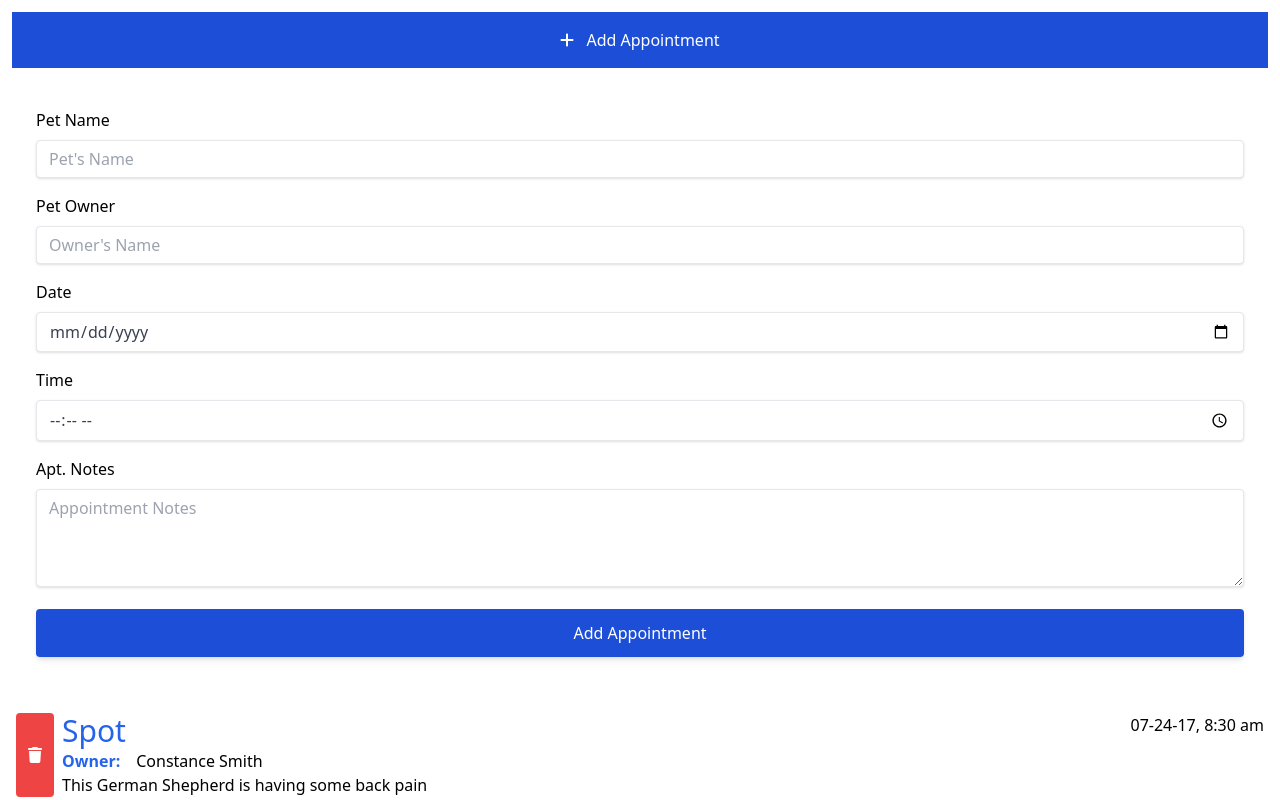
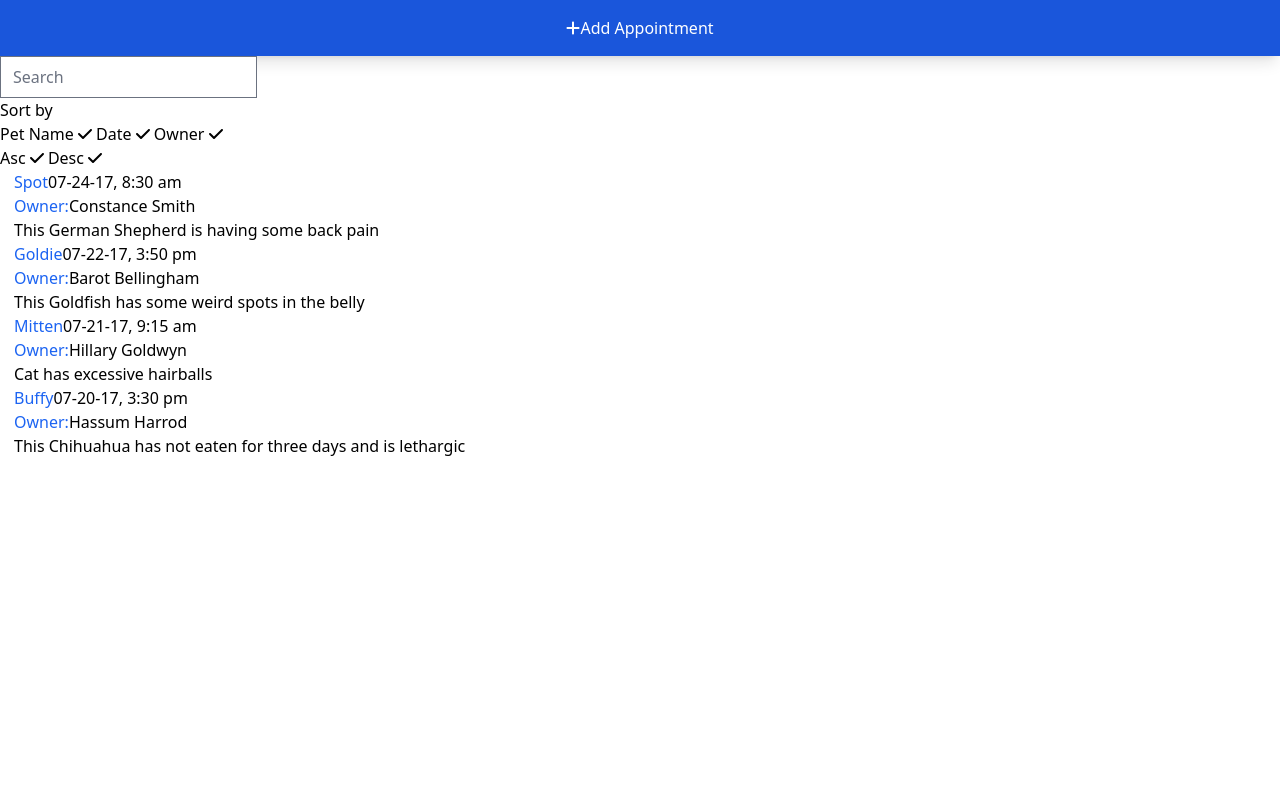
Before and after one commit to Oaya/vue-interface, a Vue app: page / in a window 1280 px wide. Shown: the top 800 px of the page. Built offline with nearby package versions, Linux system fonts and the light colour scheme; what @thoughtbot/tailwindcss-aria-attributes would draw is missing.

Commit message:
add adding item components

```diff
--- a/package.json
+++ b/package.json
@@ -15,6 +15,7 @@
     "@thoughtbot/tailwindcss-aria-attributes": "^0.2.0",
     "axios": "^0.27.2",
     "core-js": "^3.8.3",
+    "flowbite": "^1.5.3",
     "jquery": "^3.6.1",
     "lodash": "^4.17.21",
     "moment": "^2.29.4",
--- a/src/App.vue
+++ b/src/App.vue
@@ -1,8 +1,10 @@
 <template>
   <div id="main-app" class="container mx-auto">
     <div class="justify-center">
-      <add-appointment />
+      <add-appointment @add="addItem" />
+      <search-appointment />
       <appointments-list :appointments="appointments" @remove="removeItem" @edit="editItem" />
+
     </div>
   </div>
 </template>
@@ -10,6 +12,7 @@
 <script>
 import AddAppointment from "./components/AddAppointment";
 import AppointmentsList from "./components/AppointmentList";
+import SearchAppointment from "./components/SearchAppointment";
 import _ from "lodash";
 import axios from "axios";
 
@@ -24,7 +27,8 @@ export default {
   },
   components: {
     AddAppointment,
-    AppointmentsList
+    AppointmentsList,
+    SearchAppointment
   },
   mounted() {
     axios
@@ -44,6 +48,14 @@ export default {
         aptId: id
       });
       this.appointments[aptIndex][field] = text;
+    },
+    addItem: function (item) {
+      item.id = this.aptIndex
+      this.aptIndex++
+
+      this.appointments.push(item)
+      console.log(this.appointments)
+
     }
   },
 };
--- a/src/components/AddAppointment.vue
+++ b/src/components/AddAppointment.vue
@@ -1,10 +1,13 @@
 <template>
-  <div class="justify-center text-center m-3">
-    <div class="bg-blue-700  text-white p-4">
+  <div class="justify-center text-center m-3 ">
+    <div class="block  rounded-lg shadow-lg bg-white ">
+
+      <div class="bg-blue-700  text-white p-4 rounded-t-lg cursor-pointer" @click="hidepanel = !hidepanel">
         <font-awesome-icon icon="plus" class="mr-3 font-bold"></font-awesome-icon>Add Appointment
       </div>
-    <div class="p-6">
-      <form id="aptForm">
+
+      <div class="p-6" :class="{'hidden':hidepanel}">
+        <form id="aptForm" @submit.prevent="requestAdd">
           <div class="mt-4">
             <div class="md:text-left">
               <label class="md:text-right" for="petName">Pet Name</label>
@@ -13,7 +16,7 @@
             <div class="">
               <input type="text"
                 class="mt-2 shadow appearance-none border rounded w-full py-2 px-3 text-gray-700 leading-tight focus:outline-none focus:shadow-outline"
-              name="petName" id="petName" placeholder="Pet's Name">
+                name="petName" id="petName" placeholder="Pet's Name" v-model="formData.petName">
             </div>
           </div>
 
@@ -24,7 +27,7 @@
             <div class="">
               <input type="text"
                 class="mt-2 shadow appearance-none border rounded w-full py-2 px-3 text-gray-700 leading-tight focus:outline-none focus:shadow-outline"
-              id="ownerName" placeholder="Owner's Name">
+                id="ownerName" placeholder="Owner's Name" v-model="formData.petOwner">
             </div>
           </div>
 
@@ -35,7 +38,7 @@
             <div class="mb-4">
               <input type="date"
                 class="mt-2 shadow appearance-none border rounded w-full py-2 px-3 text-gray-700 leading-tight focus:outline-none focus:shadow-outline"
-              id="aptDate">
+                id="aptDate" v-model="formData.aptDate">
             </div>
             <div class="md:text-left">
               <label class="" for="aptTime">Time</label>
@@ -44,7 +47,7 @@
             <div class="mb-4">
               <input type="time"
                 class="mt-2 shadow appearance-none border rounded w-full py-2 px-3 text-gray-700 leading-tight focus:outline-none focus:shadow-outline"
-              name="aptTime" id="aptTime">
+                name="aptTime" id="aptTime" v-model="formData.aptTime">
             </div>
           </div>
 
@@ -54,7 +57,8 @@
             </div>
             <textarea
               class="mt-2 shadow appearance-none border rounded w-full py-2 px-3 text-gray-700 leading-tight focus:outline-none focus:shadow-outline"
-            rows="4" cols="50" name="aptNotes" id="aptNotes" placeholder="Appointment Notes"></textarea>
+              rows="4" cols="50" name="aptNotes" id="aptNotes" placeholder="Appointment Notes"
+              v-model="formData.aptNotes"></textarea>
 
           </div>
 
@@ -65,6 +69,7 @@
         </form>
       </div>
     </div>
+  </div>
 
 </template>
 
@@ -73,7 +78,26 @@ import { FontAwesomeIcon } from "@fortawesome/vue-fontawesome";
 
 export default {
   name: "AddAppointment",
-  components: { FontAwesomeIcon }
+  data() {
+    return {
+      formData: [],
+      hidepanel: true
+    };
+  },
+  components: { FontAwesomeIcon },
+  methods: {
+    requestAdd: function () {
+      this.formData = {
+        petName: this.formData.petName,
+        petOwner: this.formData.petOwner,
+        aptDate: this.formData.aptDate + " " + this.formData.aptTime,
+        aptNotes: this.formData.aptNotes
+      }
+      this.$emit("add", this.formData)
+      this.formData = [];
+      this.hidepanel = true
+    }
+  }
 
 
 }
--- /dev/null
+++ b/src/components/SearchAppointment.vue
@@ -0,0 +1,61 @@
+<template>
+
+  <div class="col-12 col-md-10 col-lg-7">
+    <div class="input-group my-3">
+      <input id="SearchApts" placeholder="Search" type="text" class="form-control" aria-label="Search Appointments">
+
+      <div class="input-group-append">
+        <button type="button" class="btn btn-primary dropdown-toggle" data-toggle="dropdown" aria-haspopup="true"
+          aria-expanded="false">
+          Sort by
+          <span class="caret"></span>
+        </button>
+
+        <div class="dropdown-menu dropdown-menu-right">
+          <a href="#" class="dropdown-item d-flex justify-content-between" id="petName">
+            Pet Name
+            <font-awesome-icon icon="check" />
+          </a>
+
+          <a class="dropdown-item d-flex justify-content-between" href="#" id="aptDate">
+            Date
+            <font-awesome-icon icon="check" />
+          </a>
+
+          <a href="#" class="dropdown-item d-flex justify-content-between" id="ownerName">
+            Owner
+            <font-awesome-icon icon="check" />
+          </a>
+
+          <div class="dropdown-divider" role="separator"></div>
+
+          <a class="dropdown-item d-flex justify-content-between" href="#" id="asc">
+            Asc
+            <font-awesome-icon icon="check" />
+          </a>
+
+          <a class="dropdown-item d-flex justify-content-between" href="#" id="desc">
+            Desc
+            <font-awesome-icon icon="check" />
+          </a>
+        </div>
+      </div>
+    </div>
+  </div>
+
+</template>
+
+<script>
+import { FontAwesomeIcon } from "@fortawesome/vue-fontawesome";
+export default {
+  name: "SearchAppointment",
+  data() {
+    return {
+      searchTerm: ''
+    }
+  },
+  components: { FontAwesomeIcon }
+
+}
+
+</script>
--- a/src/main.js
+++ b/src/main.js
@@ -1,4 +1,5 @@
 import { createApp } from 'vue';
+import 'flowbite';
 import App from './App.vue';
 import './styles/app.css'
 import { library } from '@fortawesome/fontawesome-svg-core';
--- a/tailwind.config.js
+++ b/tailwind.config.js
@@ -1,10 +1,14 @@
 /** @type {import('tailwindcss').Config} */
 module.exports = {
+  content: [
+    "./node_modules/flowbite/**/*.js"
+],
   purge: ['./index.html', './src/**/*.{vue,js,ts,jsx,tsx}'],
   theme: {
     extend: {},
   },
   plugins: [
     require("@thoughtbot/tailwindcss-aria-attributes"),
+    require('flowbite/plugin')
   ],
 }
```
Also changed, not shown: 1 other file (tests, documents, lock files or other folders). Lines whose indentation alone changed are shown as unchanged.
